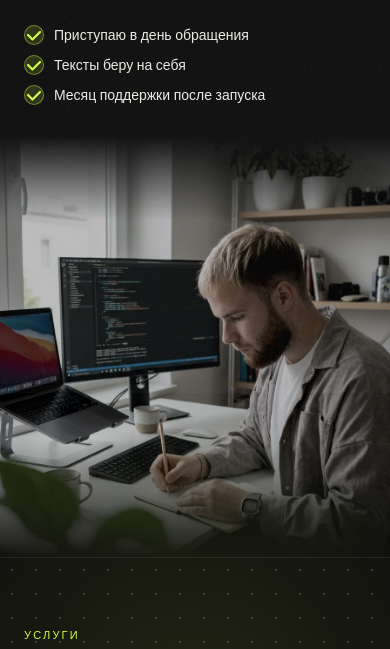
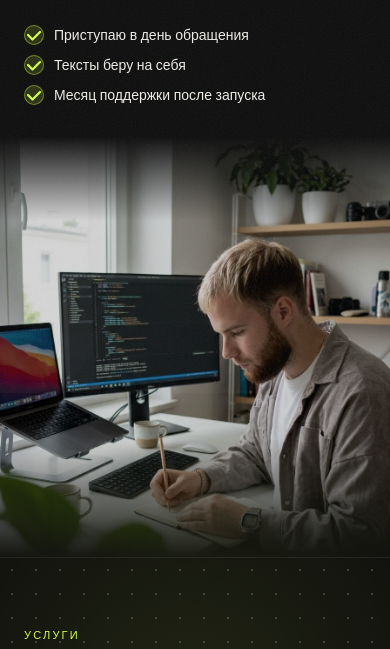
Before and after one commit to i69246197-eng/portfolio, a plain HTML site: page index.html in a window 390 px wide. Shown: the part 451-1100 px from the top of the page. Drawn offline with Linux system fonts and the light colour scheme.

Commit message:
revert: photo filter back to original

```diff
--- a/index.html
+++ b/index.html
@@ -175,9 +175,9 @@
     }
     .hero-photo-wrap img {
       width: 100%; height: 100%;
-      object-fit: cover; object-position: center 25%;
+      object-fit: cover; object-position: center 10%;
       display: block;
-      filter: grayscale(45%) brightness(0.72) contrast(1.08);
+      filter: grayscale(20%) brightness(0.82) contrast(1.05);
     }
     .hero-photo-wrap::before {
       content: ''; position: absolute; inset: 0; z-index: 1;
@@ -694,7 +694,7 @@
       }
       .hero-photo-wrap img {
         width: 100%; height: 100%;
-        object-fit: cover; object-position: center 25%;
+        object-fit: cover; object-position: center 10%;
       }
       .hero-photo-wrap::before {
         background:
```
